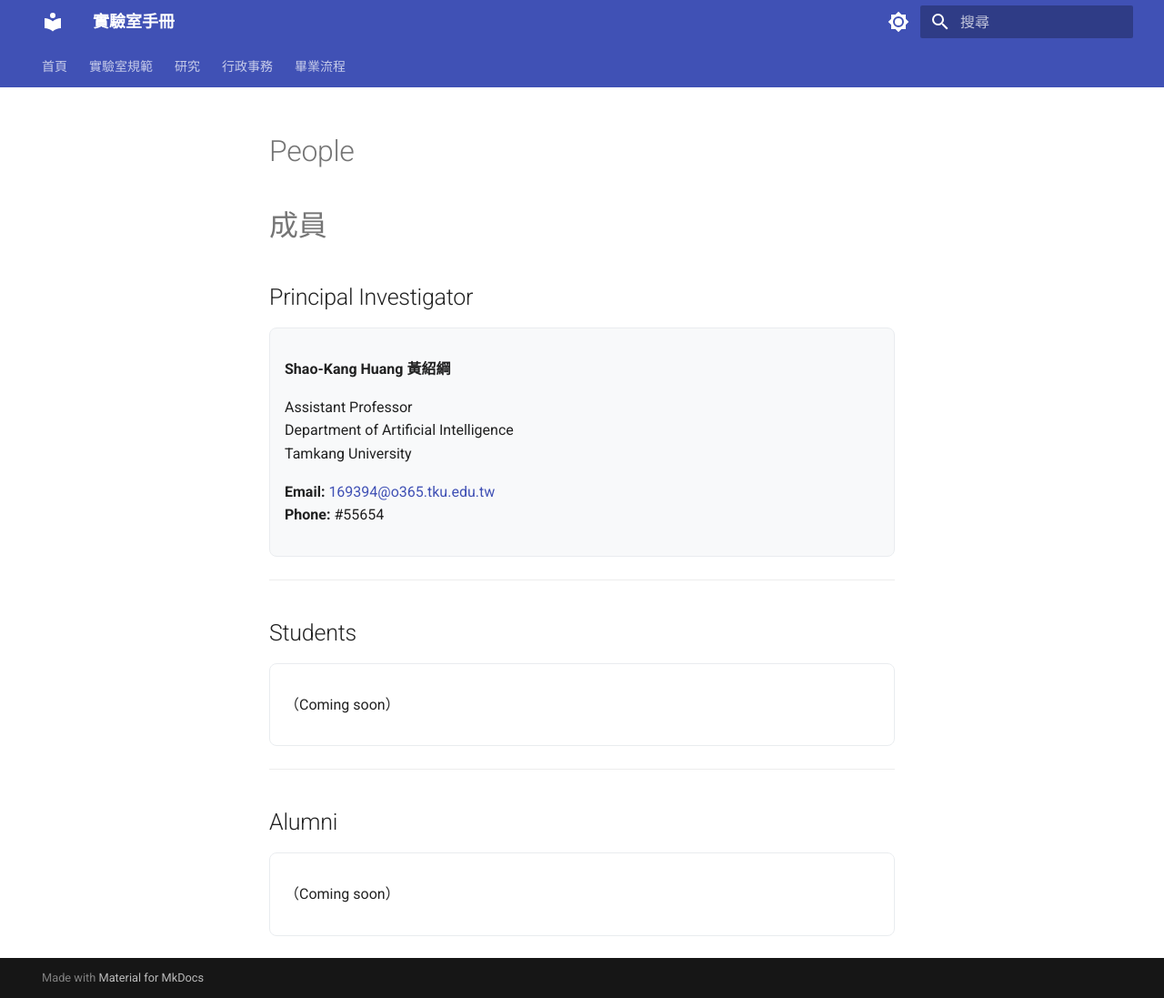
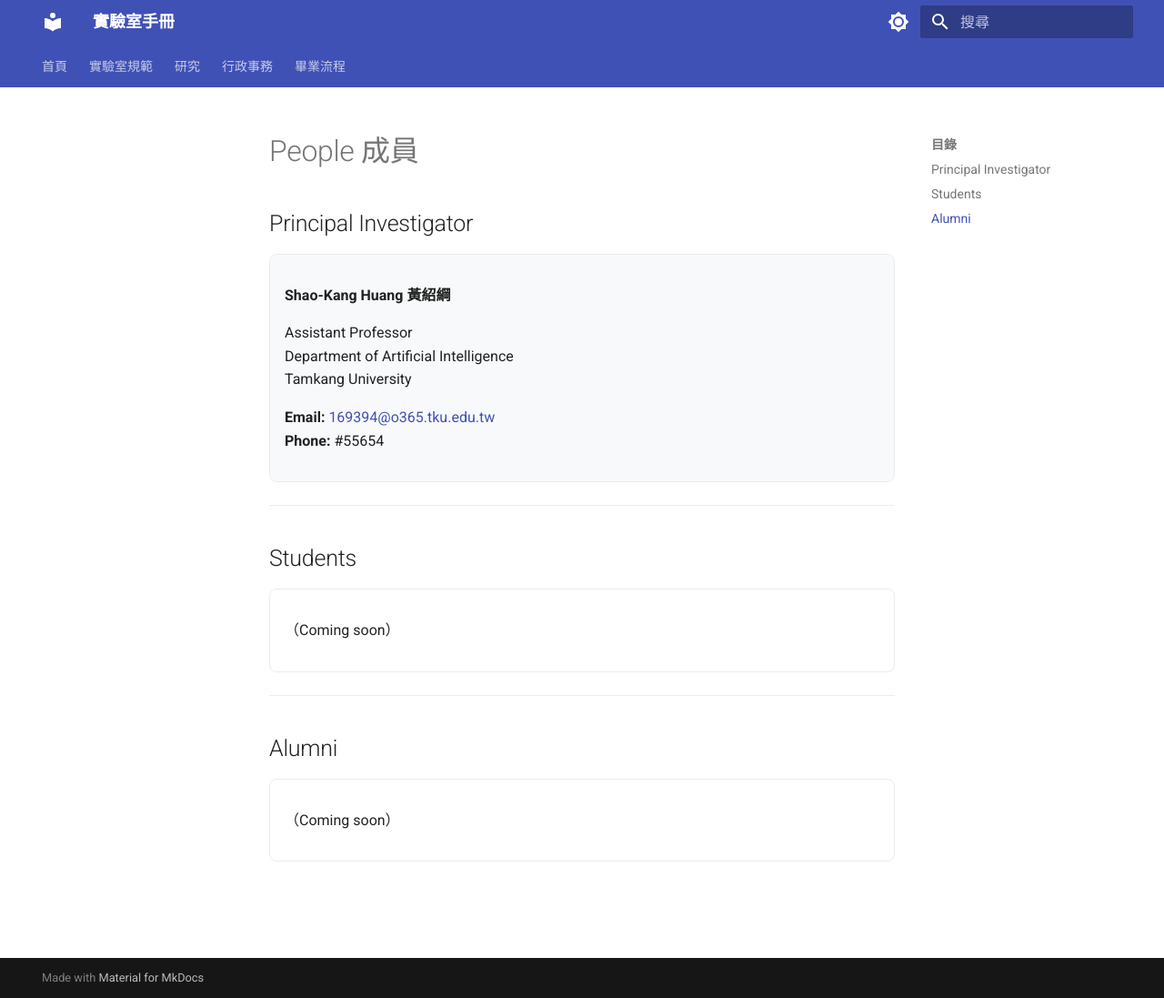
Before and after one commit to Ewz9/lab_handbook, an MkDocs documentation site: the page built from docs/people.md, in a window 1280 px wide and 1097 px high. Shown: the whole window at 91% size. Built offline with MkDocs 1.6.1 and Material for MkDocs 9.7.7, drawn with Linux system fonts in a browser that asks for light colours.

```diff
--- a/docs/people.md
+++ b/docs/people.md
@@ -1,5 +1,4 @@
-# People
-# 成員
+# People 成員
 
 ## Principal Investigator
 
```
